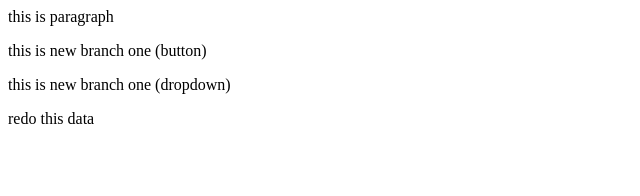
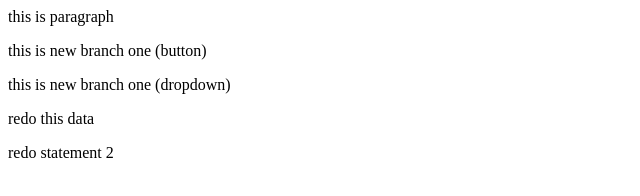
Before and after one commit to AchuthKumarTelugu/myFirstRepo2, a plain HTML site: page index.html in a window 1280 px wide. Shown: the whole page, without its empty margins (0-640 px from the left). Drawn offline with Linux system fonts and the light colour scheme.

Commit message:
added repo 2

```diff
--- a/index.html
+++ b/index.html
@@ -2,3 +2,4 @@
 <p>this is new branch one (button)</p>
 <p>this is new branch one (dropdown)</p>
 <p>redo this data</p>
+<p>redo statement 2</p>
```
